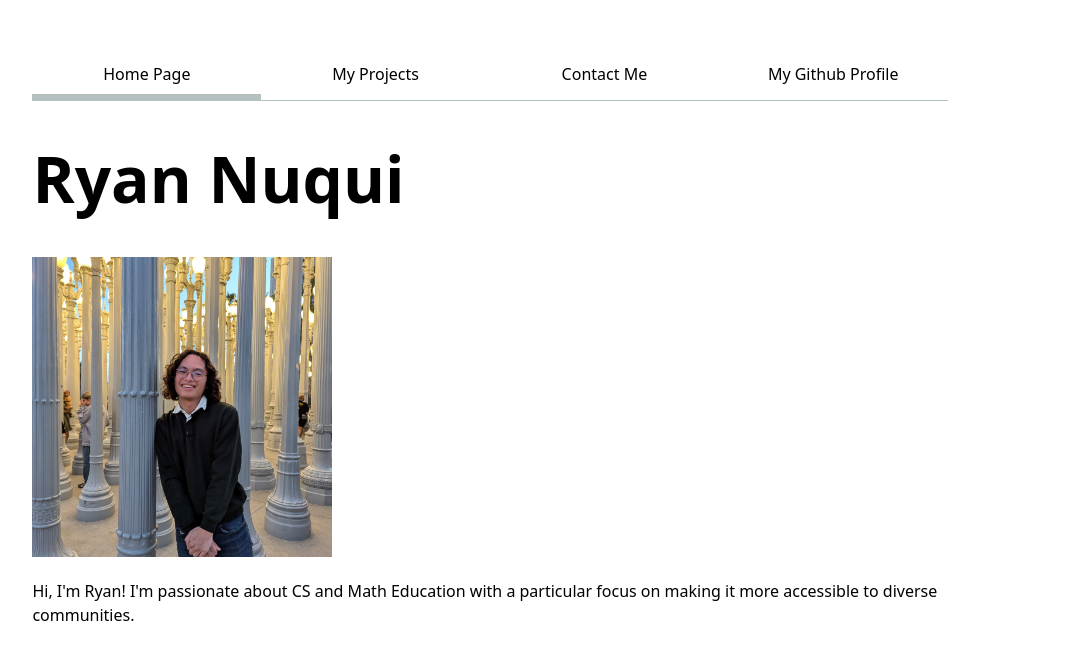
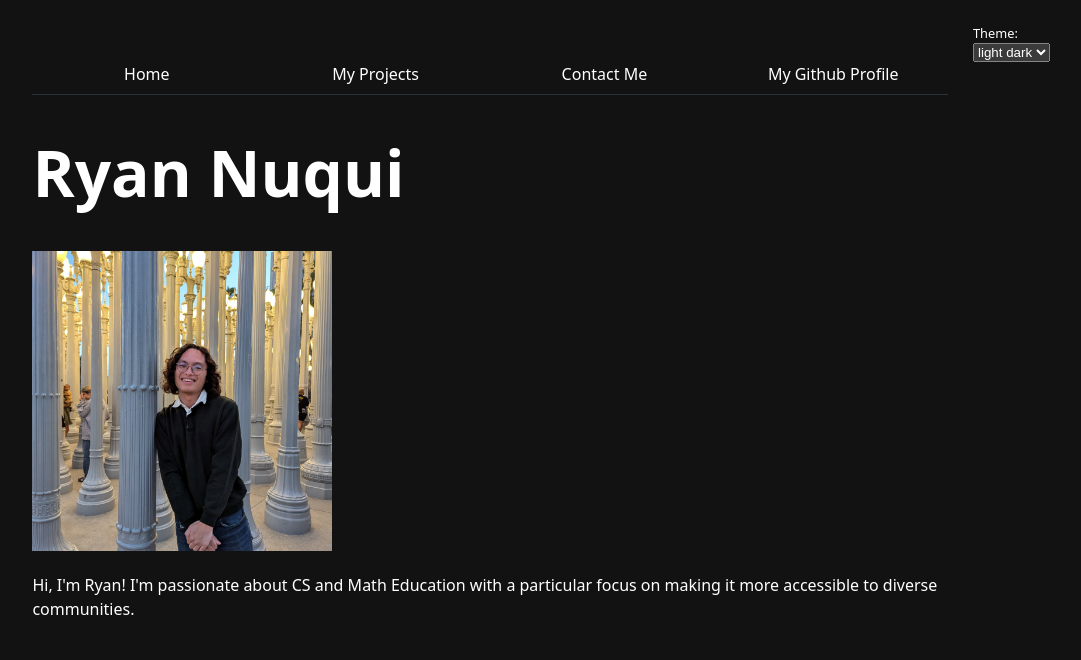
Before and after one commit to ryannuqui10/test2_vis_class, a plain HTML site: page index.html in a window 1280 px wide. Shown: the whole page, without its empty margins (150-1231 px from the left). Drawn offline with Linux system fonts and the light colour scheme.

Commit message:
Finished Step 4.4 from Lab 3

```diff
--- a/global.js
+++ b/global.js
@@ -1,12 +1,56 @@
-console.log("IT’S ALIVE!");
+// console.log("IT’S ALIVE!");
 
-function $$ (selector, context = document) {
-	return Array.from(context.querySelectorAll(selector));
+// function $$ (selector, context = document) {
+// 	return Array.from(context.querySelectorAll(selector));
+// }
+
+// let navLinks = $$("nav a");
+// let currentLink = navLinks.find(a => a.host === location.host && a.pathname === location.pathname)
+
+// if (currentLink) { // or if (currentLink !== undefined)
+// 	currentLink.classList.add("current");
+// }
+
+let pages = [
+	{url: "", title: "Home"},
+	{url: "projects/", title: "My Projects"},
+	{url: "contact/", title: "Contact Me"},
+	{url: "https://github.com/ryannuqui10", title: "My Github Profile"}
+	// add the rest of your pages here
+];
+
+let nav = document.createElement("nav");
+document.body.prepend(nav);
+
+for (let p of pages) {
+	const ARE_WE_HOME = document.documentElement.classList.contains("home");
+	let url = p.url
+	url = !ARE_WE_HOME && !url.startsWith("http") ? "../" + url : url;
+	let title = p.title
+
+	let a = document.createElement("a");
+	a.href = url;
+	a.textContent = title;
+	if (a.host === location.host && a.pathname === location.pathname) {
+		a.classList.add("current");
+	}
+	if (a.host !== location.host) {
+		a.target = "_blank";
+	}
+	nav.append(a);
 }
 
-let navLinks = $$("nav a");
-let currentLink = navLinks.find(a => a.host === location.host && a.pathname === location.pathname)
+document.body.insertAdjacentHTML("afterbegin", `
+	<label class="color-scheme">
+		Theme:
+		<select id="select">
+			<option>light dark</option>
+			<option>light</option>
+			<option>dark</option>
+		</select>
+	</label>`
+);
 
-if (currentLink) { // or if (currentLink !== undefined)
-	currentLink.classList.add("current");
-}
+select.addEventListener("input", function (event) {
+	document.documentElement.style.setProperty("color-scheme", event.target.value);
+});
--- a/index.html
+++ b/index.html
@@ -8,12 +8,12 @@
     <script type="module" src="global.js"></script>
 </head>
 <body>
-    <nav>
+    <!-- <nav>
         <a href="index.html"> Home Page </a>
         <a href="projects/index.html"> My Projects </a>
         <a href="contact/index.html"> Contact Me </a>
         <a href="https://github.com/ryannuqui10" target="_blank"> My Github Profile </a>
-    </nav>
+    </nav> -->
     <h1>Ryan Nuqui</h1>
     <img id="profilePicture" src="images/ryan.jpg" alt="A picture of Ryan Nuqui">
     <p>
--- a/style.css
+++ b/style.css
@@ -1,6 +1,7 @@
 html {
     --color-accent: oklch(65% 50% 0);
     accent-color: var(--color-accent);
+    color-scheme: dark;
 }
 
 h1 {
@@ -45,7 +46,9 @@ nav {
     display: flex;
     border-bottom-width: 1px;
     border-bottom-style: solid;
-    border-bottom-color: oklch(80% 3% 200);
+    /* --border-color: oklch(80% 3% 200); */
+    --border-color: oklch(50% 10% 200 / 40%);
+    border-bottom-color: var(--border-color);
 }
 
 a {
@@ -75,7 +78,7 @@ img {
 .current {
     border-bottom-width: 0.4em;
     border-bottom-style: solid;
-    border-bottom-color: oklch(80% 3% 200);
+    border-bottom-color: var(--border-color);
     padding-bottom: -0.4em;
 }
 
@@ -121,3 +124,11 @@ article {
         margin: 0;
     }
 }
+
+.color-scheme {
+    position: absolute;
+    top: 1.5rem;
+    right: 5rem;
+    font-size: 80%;
+    font-family: inherit;
+}
```
Also changed, not shown: contact/index.html (+2 -2 lines), projects/index.html (+2 -2 lines).
